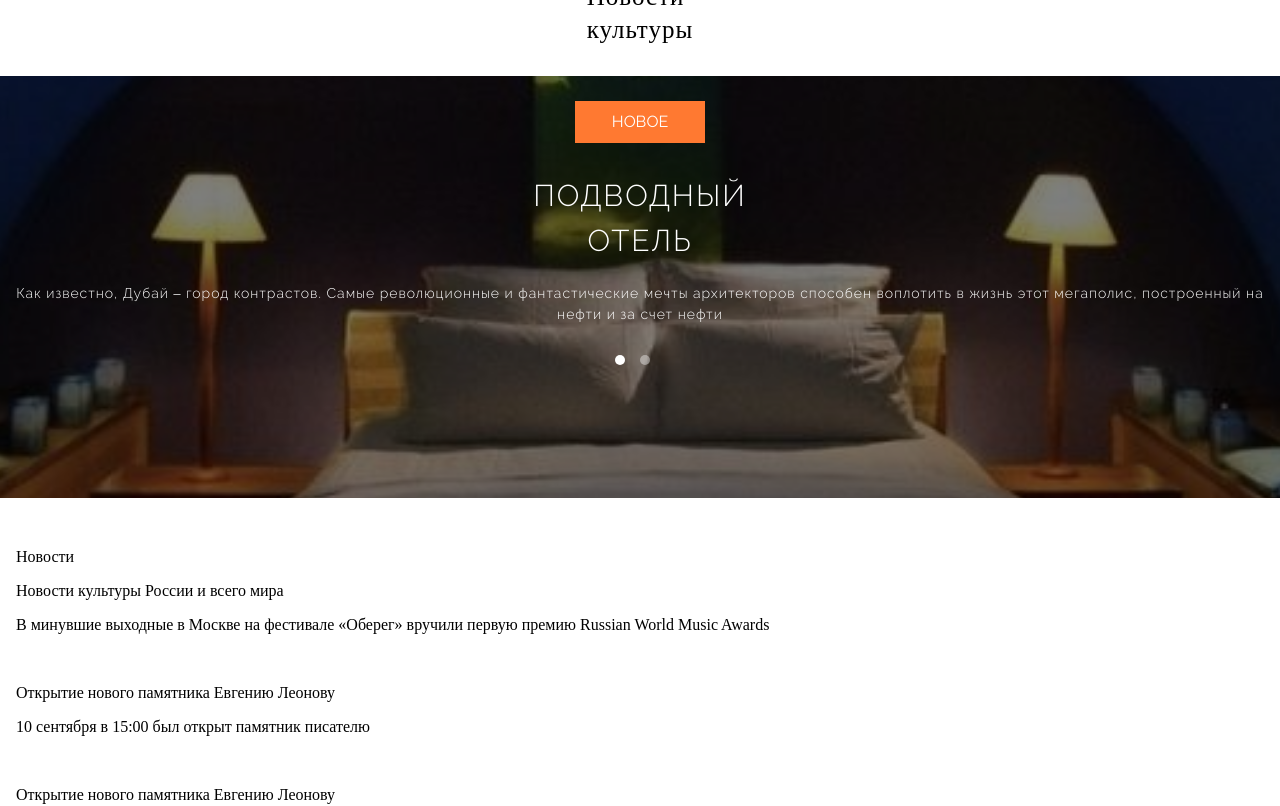
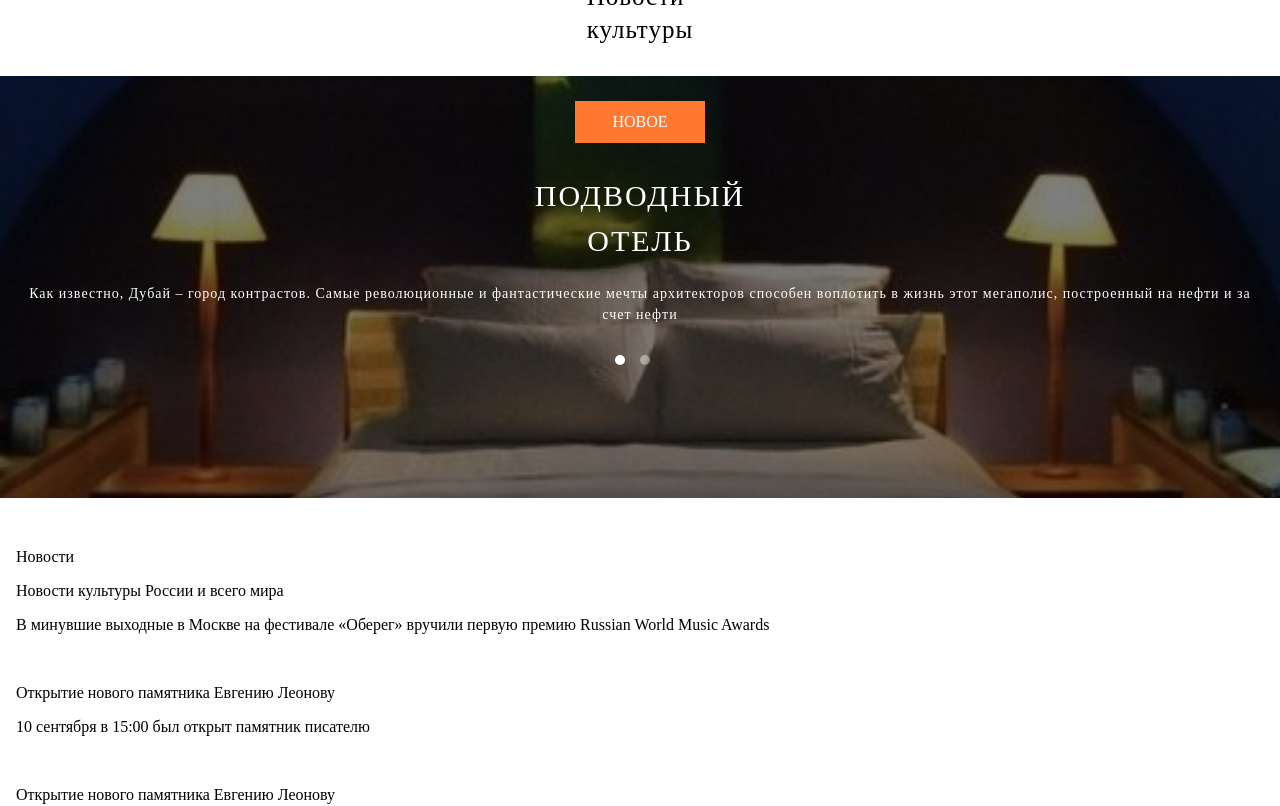
Before and after one commit to YongminK/mockups, a React (Create React App) app in the folder veles/: page / in a window 1280 px wide. Shown: the top 806 px of the page. Built offline with nearby package versions, Linux system fonts and the light colour scheme; a web font is replaced by a local one.

Commit message:
добавлен новый шрифт raleway bold

```diff
--- a/veles/src/styles/main-styles.sass
+++ b/veles/src/styles/main-styles.sass
@@ -6,11 +6,17 @@ $light-grey: rgba($black, .3)
 $light-blue: #F9F9FC
 
 @font-face
-	font-family: 'Railway'
+	font-family: 'Raleway'
 	src: url("ralewayregular.ttf")
+
 @font-face
-	font-family: 'Railway-Light'
+	font-family: 'Raleway-Light'
 	src: url("ralewaylight.ttf")
+
+@font-face
+	font-family: 'Raleway-Bold'
+	src: url("ralewaybold.ttf")
+
 @font-face
 	font-family: 'Playfair Display'
 	src: url("Playfairdisplayblack.ttf")
```
Also changed, not shown: veles/src/styles/ralewaybold.ttf (added).
